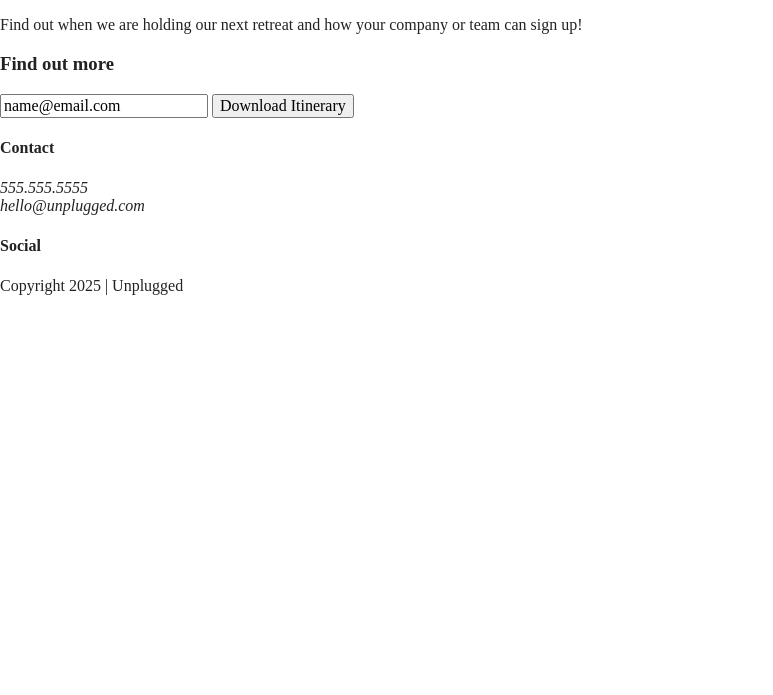
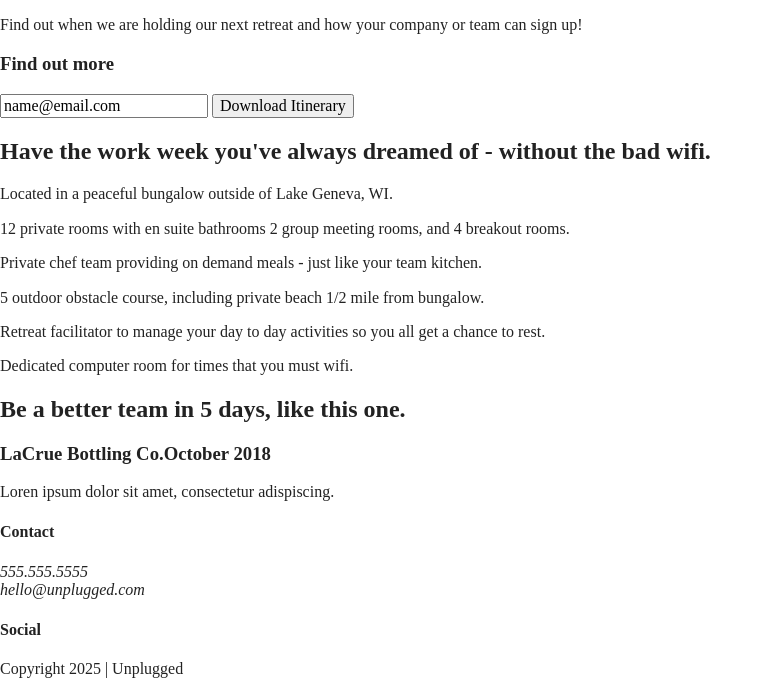
Before and after one commit to NMeeks3/unplugged-website-project, a website built with Parcel: page index.html in a window 1280 px wide. Shown: the part 192-887 px from the top of the page, without its empty margins (0-773 px from the left). Before the commit the page ends 800 px from the top, so only its background shows below. Built offline with nearby package versions, Linux system fonts and the light colour scheme; files whose address does not match are found by name.

Commit message:
Added html to features and reviews area

```diff
--- a/index.html
+++ b/index.html
@@ -41,11 +41,13 @@
   </header>
 
   <main>
+
     <section class="hero-area">
       <div class="content-wrapper">
         <h1>Retreat from the desk, return refreshed.</h1>
       </div>
     </section>
+
     <aside>
       <div class="content-wrapper">
         <div class="form-description">
@@ -61,7 +63,60 @@
         </div>
       </div> <!--aside content wrapper ends-->
     </aside>
-  </main> <!--main wrapper-->
+
+    <section class="features">
+      <div class="content-wrapper">
+        <h2>Have the work week you've always dreamed of - without the bad wifi.</h2>
+        <div class="features-items">
+          <article>
+            <p class="fontawesome-icon"></p>
+            <p class="features-item-description">Located in a peaceful bungalow outside
+            of Lake Geneva, WI.</p>
+          </article>
+          <article>
+            <p class="fontawesome-icon"></p>
+            <p class="features-item-description">12 private rooms with en suite bathrooms
+            2 group meeting rooms, and 4 breakout rooms.</p>
+          </article>
+          <article>
+            <p class="fontawesome-icon"></p>
+            <p class="features-item-description">Private chef team providing on demand meals -
+            just like your team kitchen.</p>
+          </article>
+          <article>
+            <p class="fontawesome-icon"></p>
+            <p class="features-item-description">5 outdoor obstacle course, including private
+            beach 1/2 mile from bungalow.</p>
+          </article>
+          <article>
+            <p class="fontawesome-icon"></p>
+            <p class="features-item-description">Retreat facilitator to manage your day to day
+            activities so you all get a chance to rest.</p>
+          </article>
+          <article>
+            <p class="fontawesome-icon"></p>
+            <p class="features-item-description">Dedicated computer room for times that you
+            must wifi.</p>
+          </article>
+        </div>
+      </div>
+    </section>
+
+
+    <section class="reviews">
+      <div class="content-wrapper">
+        <h2>Be a better team in 5 days, like this one.</h2>
+        <article>
+          <div>
+            <h3>LaCrue Bottling Co.October 2018</h3>
+            <p>Loren ipsum dolor sit amet, consectetur adispiscing.</p>
+          </div>
+        </article>
+      </div>
+    </section>
+
+  </main>
+  <!--main wrapper-->
 
   <footer>
     <div class="content-wrapper">
@@ -74,25 +129,28 @@
               hello@unplugged.com
             </p>
           </address>
-
         </div>
-
         <div class="social">
           <h4>Social</h4>
           <div class="social-icons">
             <p>
               <a href="https://www.facebook.com/" target="_blank" rel="noopener"></a>
+            </p>
+            <p>
               <a href="https://x.com/" target="_blank" rel="noopener"></a>
+            </p>
+            <p>
               <a href="https://www.instagram.com/" target="_blank" rel="noopener"></a>
             </p>
           </div>
-
         </div>
-          </div> <!--footer content ends-->
+      </div>
+      <!--footer content ends-->
+    </div>
+    <!--footer content-wrapper ends-->
     <div class="copyright">
       <p>Copyright 2025 | Unplugged</p>
     </div>
-      </div> <!--footer content-wrapper ends-->
   </footer>
   <!-- Add your site or application content here -->
 
```
Lines whose indentation alone changed are shown as unchanged.
